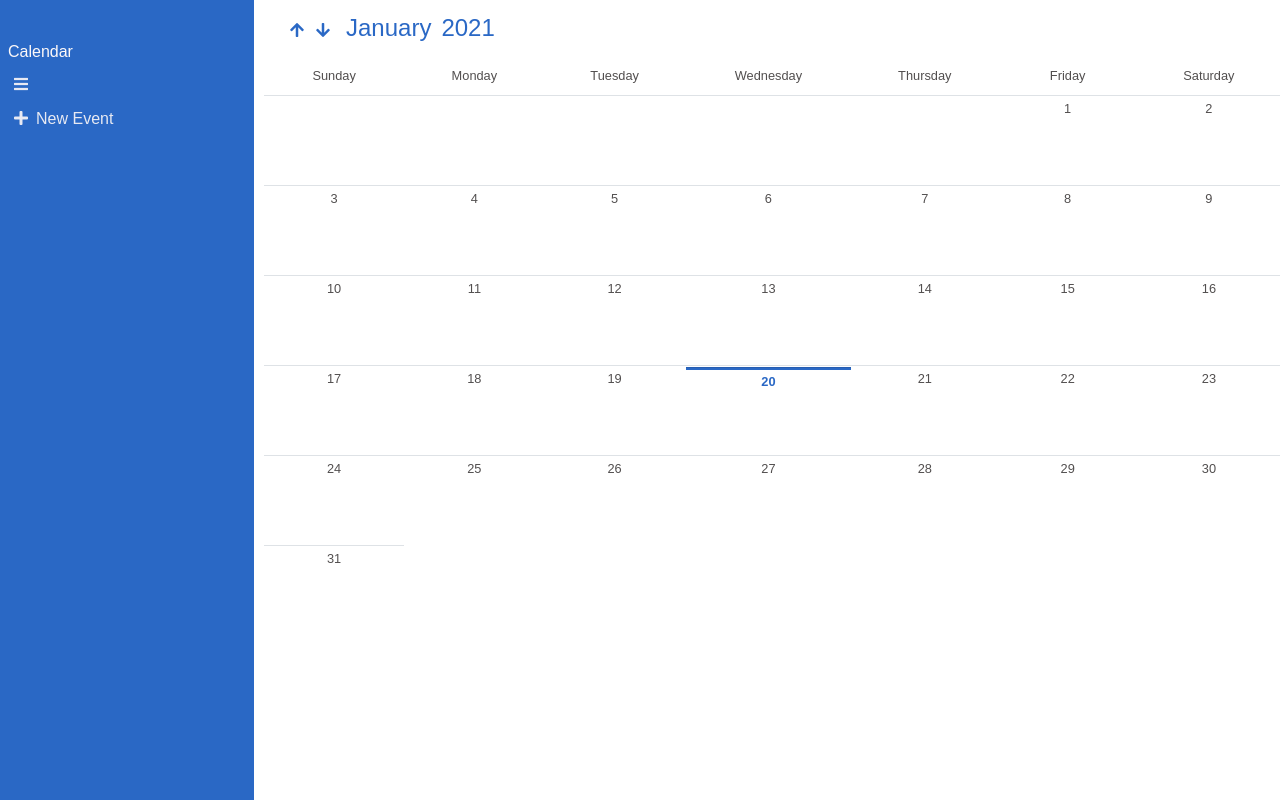
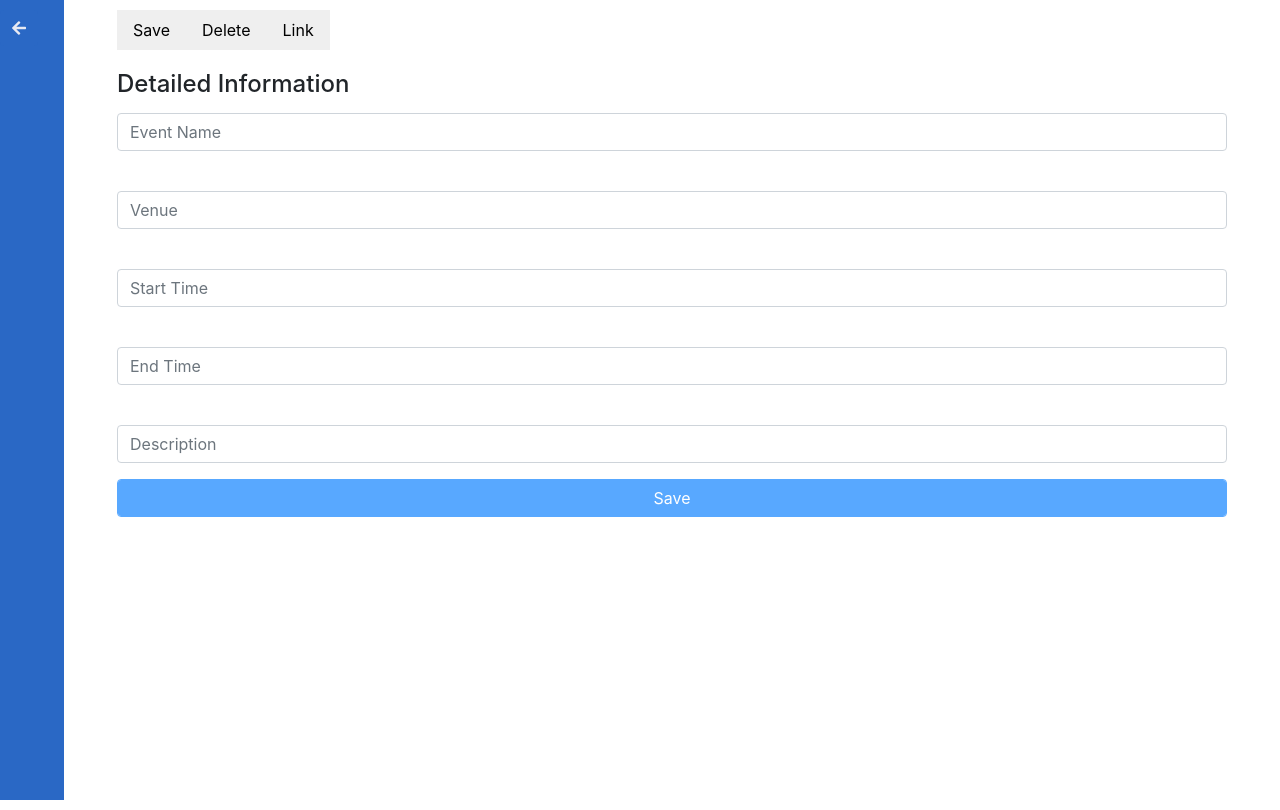
Before and after one commit to dongqiuyinggrace/100-days-of-code, a React (Create React App) app in the folder Calendar/calendar_client/: page /event in a window 1280 px wide. Built offline with nearby package versions, Linux system fonts and the light colour scheme.

Commit message:
AddRouterAndRestructedEventComponent

```diff
--- a/Calendar/calendar_client/package.json
+++ b/Calendar/calendar_client/package.json
@@ -12,6 +12,7 @@
     "moment": "^2.29.1",
     "react": "^17.0.1",
     "react-dom": "^17.0.1",
+    "react-router-dom": "^5.2.0",
     "react-scripts": "4.0.1",
     "web-vitals": "^0.2.4",
     "yup": "^0.32.8"
--- a/Calendar/calendar_client/src/app/common/form/TextInput.jsx
+++ b/Calendar/calendar_client/src/app/common/form/TextInput.jsx
@@ -1,17 +1,18 @@
-import { useField } from 'formik'
-import React from 'react'
+import { useField } from 'formik';
+import React from 'react';
 
-const TextInput = ({label, ...props}) => {
+const TextInput = ({ label, ...props }) => {
   const [field, meta] = useField(props);
+
   return (
-        <div className="form-group">
+    <div className='form-group'>
       <label>{label}</label>
-            <input className="form-control" {...field} {...props} />
+      <input className='form-control' {...field} {...props} />
       {meta.touched && meta.error && (
-                   <div className="error">{meta.error}</div>
+        <div className='text-danger'>{meta.error}</div>
       )}
     </div>
-    )
-}
+  );
+};
 
-export default TextInput
+export default TextInput;
--- a/Calendar/calendar_client/src/app/layout/App.js
+++ b/Calendar/calendar_client/src/app/layout/App.js
@@ -1,11 +1,18 @@
+import { Route, Switch } from 'react-router-dom';
+import Calendar from './../../features/Calendar/Calendar';
+import Event from './../../features/Event/Event';
 import './style.css';
-import Calendar from './../../features/Calendar/Calendar';
+
+
+
 
 function App() {
   return (
-    <div>
-       <Calendar />
-    </div>
+    <Switch>
+        <Route path="/calendar" component={Calendar} />
+        <Route path="/event" component={Event} />
+        <Route path="/" component={Calendar} />
+    </Switch>
   );
 }
 
--- a/Calendar/calendar_client/src/app/layout/style.css
+++ b/Calendar/calendar_client/src/app/layout/style.css
@@ -132,3 +132,53 @@ td.current_day {
 .calendar-sidebar .fa-bars, .fa-plus {
     color: rgb(252, 248, 248);
 }
+
+/******Event******************/
+.event {
+    display: flex;
+    flex-direction: row;
+}
+
+/******Event Form******************/
+.event-form {
+    margin-top: 10px;
+    flex-basis: 95%;
+    height: 100vh;
+}
+
+.event-form h4 {
+    margin-bottom: -10px;
+}
+
+/******Event-sidebar******************/
+.event-sidebar {
+    background-color: #2a68c5;
+    flex-basis: 5%;
+    height: 100vh;
+}
+
+.event-sidebar .btn {
+    background-color: #2a68c5;
+    margin-right: 8px;
+    margin-top: 10px;
+    border: none;
+    color: rgb(252, 248, 248);
+    opacity: 0.9;
+    transition: all .5s;
+}
+
+.event-sidebar .btn:focus {
+    outline: none;
+}
+
+.event-sidebar .btn:hover {
+    background-color: rgba(70, 123, 202, 0.8);
+    opacity: 1;
+}
+
+.event-form-head {
+    margin-bottom: 20px;
+}
+.event-form-head button {
+    border: none;
+}
--- a/Calendar/calendar_client/src/features/Calendar/CalendarSidebar.jsx
+++ b/Calendar/calendar_client/src/features/Calendar/CalendarSidebar.jsx
@@ -1,26 +1,19 @@
-import React, { useState } from 'react'
-import EventForm from '../Event/EventForm'
+import React from 'react';
+import { Link } from 'react-router-dom';
 
 const CalendarSidebar = () => {
-    const [showEventForm, setShowEventForm] = useState(false);
-
     return (
         <div className="calendar-sidebar">
             <ul>
                 <li className="brand">Calendar</li>
-                <li><button className="toggle"><i className="fas fa-bars"></i></button></li>
+                <li><button className="btn toggle"><i className="fas fa-bars"></i></button></li>
                 <li>
-                    <button className="add-event" onClick={() => setShowEventForm(true)}>
+                    <Link className="btn add-event text-light" to="/event" >
                         <i className="fas fa-plus"></i>
                         <span>New Event</span>
-                    </button>
+                    </Link>
                 </li>
             </ul>
-            {showEventForm &&
-                <div className="container">
-                    <EventForm />
-                </div>
-            }
         </div>
     )
 }
--- /dev/null
+++ b/Calendar/calendar_client/src/features/Event/Event.jsx
@@ -0,0 +1,14 @@
+import React from 'react'
+import EventForm from './EventForm'
+import EventSidebar from './EventSidebar'
+
+const Event = () => {
+    return (
+        <div className="event">
+            <EventSidebar />
+            <EventForm />
+        </div>
+    )
+}
+
+export default Event;
--- a/Calendar/calendar_client/src/features/Event/EventForm.jsx
+++ b/Calendar/calendar_client/src/features/Event/EventForm.jsx
@@ -1,20 +1,21 @@
-import React from 'react'
+import React from 'react';
 import TextInput from './../../app/common/form/TextInput';
-import {Form, Formik} from 'formik';
+import { Form, Formik } from 'formik';
 import * as Yup from 'yup';
+import EventFormHead from './EventFormHead';
 
 const EventForm = () => {
   const initialValues = {
-        eventName: "",
-        venue: "",
-        start: "",
-        end: "",
-        description: ""
-    }
+    eventName: '',
+    venue: '',
+    start: '',
+    end: '',
+    description: '',
+  };
 
   const handleSubmit = (values) => {
     console.log(values);
-    }
+  };
 
   const validationSchema = Yup.object().shape({
     eventName: Yup.string()
@@ -25,35 +26,44 @@ const EventForm = () => {
       .min(2, 'too short!')
       .max(50, 'too long!')
       .required('Required!'),
-        start: Yup.string()
-                .required('Required!'),
-        end: Yup.string()
-                .required('Required!'),
-        description: Yup.string()
-    })
+    start: Yup.string().required('Required!'),
+    end: Yup.string().required('Required!'),
+    description: Yup.string(),
+  });
 
   return (
+    <div className='container event-form'>
+      <EventFormHead />
       <Formik
         initialValues={initialValues}
         validationSchema={validationSchema}
         onSubmit={handleSubmit}
       >
-        {({values, errors, touched, handleSubmit, handleChange, isSubmitting}) => (
+        {({ isValid, dirty, isSubmitting }) => (
           <Form>
             <h4>Detailed Information</h4>
-                <TextInput type="text" name="eventName" placeholder="Event Name" />
-                <TextInput type="text" name="venue" placeholder="Venue" />
-                <TextInput type="text" name="start" placeholder="Start Time" />
-                <TextInput type="text" name="end" placeholder="End Time" />
-                <TextInput type="text" name="description" placeholder="Description" />
-                <div className="form-group">
-                    <input type="submit" disabled={isSubmitting} className="form-control" value="Save"/>
+            <TextInput type='text' name='eventName' placeholder='Event Name' />
+            <TextInput type='text' name='venue' placeholder='Venue' />
+            <TextInput type='text' name='start' placeholder='Start Time' />
+            <TextInput type='text' name='end' placeholder='End Time' />
+            <TextInput
+              type='text'
+              name='description'
+              placeholder='Description'
+            />
+            <div className='form-group'>
+              <input
+                type='submit'
+                disabled={!isValid || !dirty || isSubmitting}
+                className='form-control btn btn-primary'
+                value='Save'
+              />
             </div>
           </Form>
         )}
       </Formik>
+    </div>
+  );
+};
 
-    )
-}
-
-export default EventForm
+export default EventForm;
--- /dev/null
+++ b/Calendar/calendar_client/src/features/Event/EventFormHead.jsx
@@ -0,0 +1,21 @@
+import React from 'react';
+
+const EventFormHead = () => {
+  return (
+    <div className="event-form-head">
+      <nav className='nav'>
+        <button className='nav-link'>
+          Save
+        </button>
+        <button className='nav-link'>
+          Delete
+        </button>
+        <button className='nav-link'>
+          Link
+        </button>
+      </nav>
+    </div>
+  );
+};
+
+export default EventFormHead;
--- /dev/null
+++ b/Calendar/calendar_client/src/features/Event/EventSidebar.jsx
@@ -0,0 +1,12 @@
+import React from 'react'
+import { Link } from 'react-router-dom'
+
+const EventSidebar = () => {
+    return (
+        <div className="event-sidebar">
+            <Link to="/calendar" className="btn"><i className="fas fa-arrow-left"></i></Link>
+        </div>
+    )
+}
+
+export default EventSidebar
--- a/Calendar/calendar_client/src/index.js
+++ b/Calendar/calendar_client/src/index.js
@@ -1,5 +1,6 @@
 import React from 'react';
 import ReactDOM from 'react-dom';
+import {BrowserRouter} from 'react-router-dom';
 import App from '../src/app/layout/App';
 import reportWebVitals from './reportWebVitals';
 import '../node_modules/bootstrap/dist/css/bootstrap.min.css';
@@ -8,9 +9,9 @@ import './index.css';
 
 
 ReactDOM.render(
-  <React.StrictMode>
+  <BrowserRouter>
     <App />
-  </React.StrictMode>,
+  </BrowserRouter>,
   document.getElementById('root')
 );
 
```
Also changed, not shown: 2 other files (tests, documents, lock files or other folders). Lines whose indentation alone changed are shown as unchanged.
